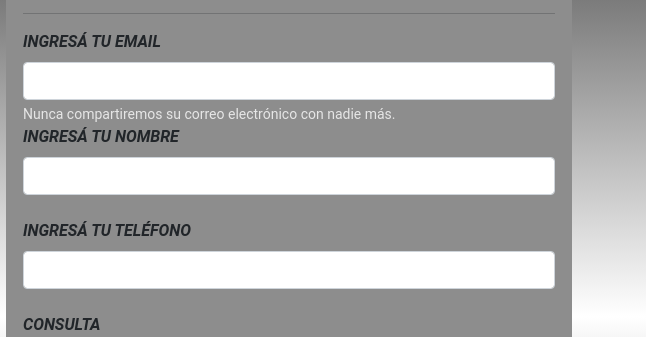
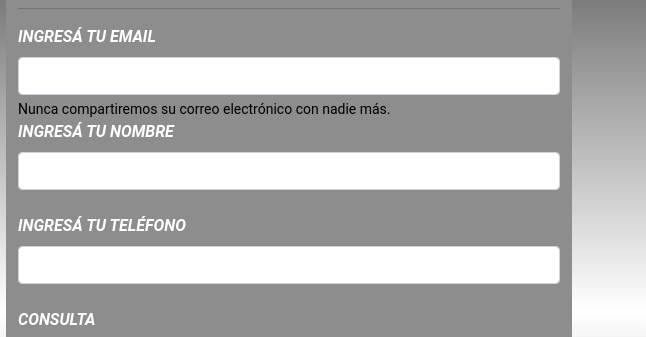
Before and after one commit to galeracris/cerveceria1930, a website: page contacto.html in a window 1280 px wide. Shown: the part 296-633 px from the top of the page, 634-1280 px from the left. Drawn offline with nearby package versions, Linux system fonts and the light colour scheme.

Commit message:
Modificiacion SCSS en secction contacto-nosotros

```diff
--- a/SCSS/components/_contacto.scss
+++ b/SCSS/components/_contacto.scss
@@ -53,13 +53,29 @@ h2{
 }
 
 .containerForm {
-    padding: 5px;
+    // padding: 5px;
+
+    .formClass{
+        outline: none;
+    }
+
+    .form-label{
+        color: white;
+    }
 
     h6 {
         padding-top: 5px;
     }
 
+    .form-control{
+        outline: none;
+
+    &:focus{
+        border-color:rgb(141, 141, 141);
+    }
+    }
     .form-text {
-        color: rgb(230, 230, 230);
+        color: black;
     }
+
 }
--- a/SCSS/components/_nosotros.scss
+++ b/SCSS/components/_nosotros.scss
@@ -19,7 +19,7 @@
             align-items: center;
 
             .about__Text{
-                height: 1150px;
+                height: 100%;
                 font-size: 1.5rem;
                 background-color:rgb(100, 100, 100);
                 padding: 0 15px 0 15px;
@@ -53,7 +53,7 @@
 
             .about__Imagen {
                 flex-shrink: 0;
-                width: 35%;
+                width: 31%;
 
                 .about__Img {
                     width: 100%;
```
Also changed, not shown: SCSS/components/_responsive.scss (+18 -1 lines), css/style.css.
